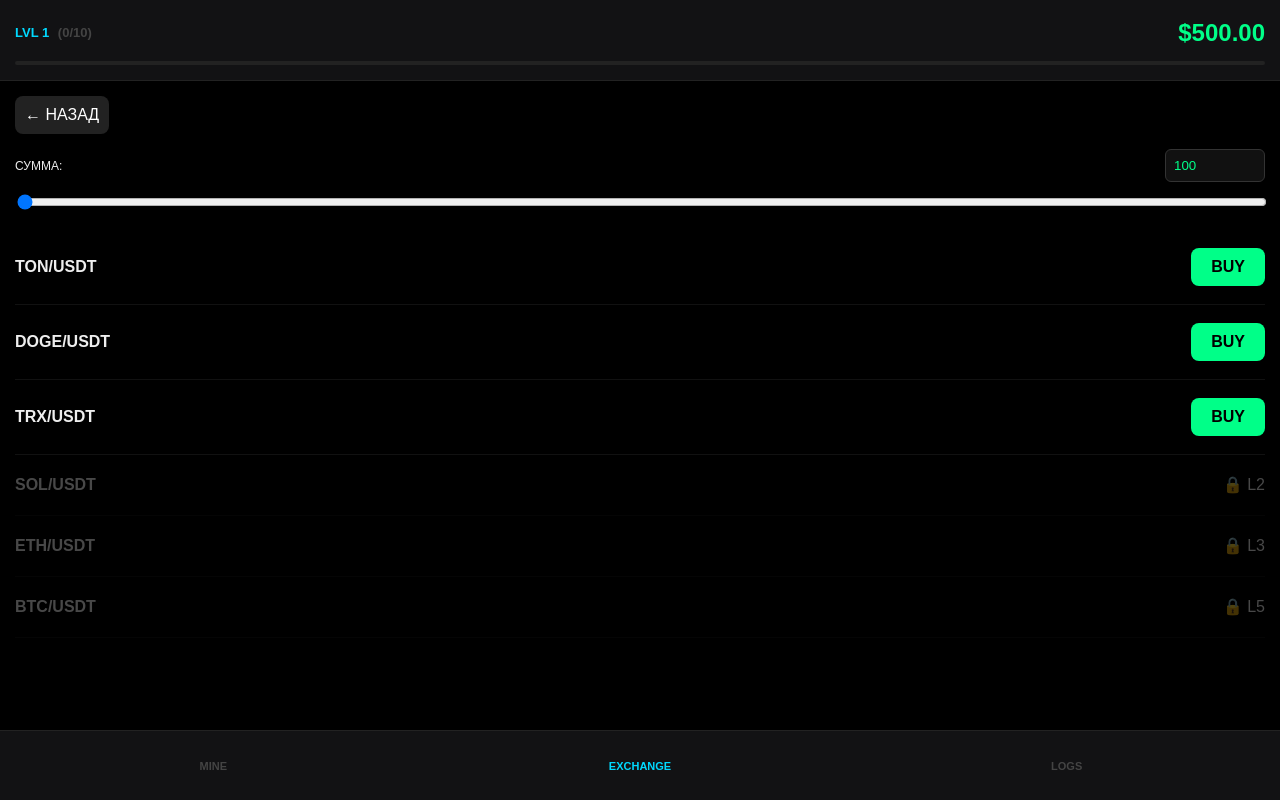
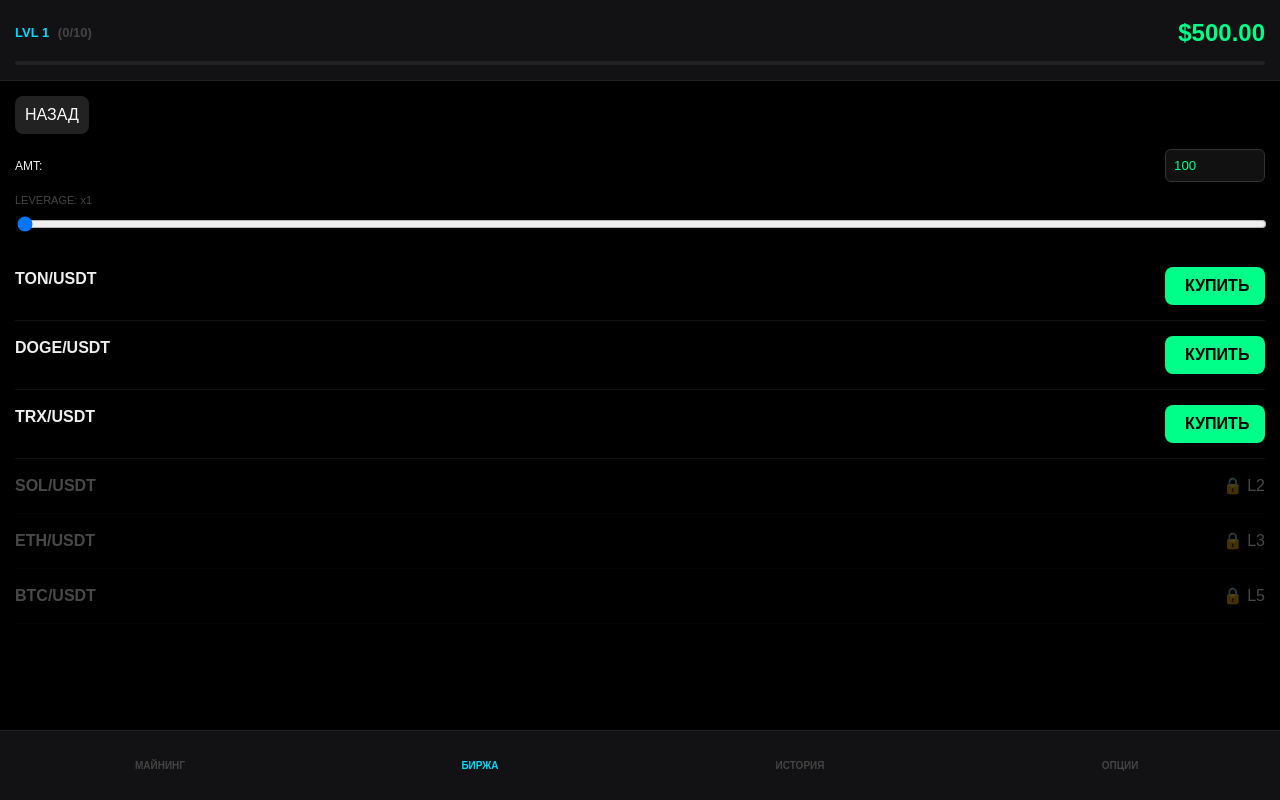
Before and after one commit to katyakuznezc-cmd/treidgame, a React (Vite) app: page / in a window 1280 px wide. Both pictures are taken after a click on the element "1INCH". Built offline with nearby package versions, Linux system fonts and the light colour scheme.

Commit message:
Update App.jsx

```diff
--- a/src/App.jsx
+++ b/src/App.jsx
@@ -1,5 +1,3 @@
-
-
 import React, { useState, useEffect, useRef } from 'react';
 
 const COINS_DATA = [
@@ -33,13 +31,13 @@ export default function App() {
   const [signal, setSignal] = useState(null);
   const [history, setHistory] = useState(() => JSON.parse(localStorage.getItem(`k_hist_${userId}`)) || []);
   const [soundEnabled, setSoundEnabled] = useState(true);
+  const [lang, setLang] = useState('RU');
   const [toast, setToast] = useState(null);
   const [showAd, setShowAd] = useState(false);
 
-  // Расчет уровня и макс плеча
   const lvl = Math.floor(xp / 150) + 1;
   const progress = (xp % 150) / 1.5;
-  const maxLev = lvl >= 5 ? 50 : 10; // Исправлено: теперь переменная определена
+  const maxLev = lvl >= 10 ? 100 : lvl >= 5 ? 50 : 10;
 
   const sndClick = useRef(new Audio('https://www.fesliyanstudios.com/play-mp3/6510'));
   const sndBell = useRef(new Audio('https://assets.mixkit.co/active_storage/sfx/2358/2358-preview.mp3'));
@@ -75,7 +73,7 @@ export default function App() {
     if (tab === 'trade' && !signal) generateSignal();
     const itv = setInterval(() => { if(tab === 'trade') generateSignal() }, 25000);
     return () => clearInterval(itv);
-  }, [tab, lvl, signal]);
+  }, [tab, signal]);
 
   const closeTrade = (coinId) => {
     const p = activePositions[coinId];
@@ -88,15 +86,17 @@ export default function App() {
 
     setTimeout(() => {
       setBalance(b => b + Number(p.amt) + pnl);
-      if(isWin) {
-        setXp(x => x + 15);
-        setWinCount(w => w + 1);
-      }
+      if(isWin) { setXp(x => x + 15); setWinCount(w => w + 1); }
       setHistory(h => [{ coin: coinId, pnl, win: isWin, date: new Date().toLocaleTimeString() }, ...h.slice(0, 10)]);
       setPendingTrades(prev => { const n = {...prev}; delete n[coinId]; return n; });
-      setToast({ msg: isWin ? "+15 XP" : "LIQUIDATION", type: isWin ? 'win' : 'loss' });
+      setToast({ msg: isWin ? (lang === 'RU' ? "+15 ОПЫТ" : "+15 XP") : (lang === 'RU' ? "УБЫТОК" : "LOSS"), type: isWin ? 'win' : 'loss' });
     }, 2000);
   };
+
+  const t = {
+    RU: { mine: 'МАЙНИНГ', trade: 'БИРЖА', logs: 'ИСТОРИЯ', opts: 'ОПЦИИ', prof: 'ПРИБЫЛЬ', buy: 'КУПИТЬ', sell: 'ПРОДАТЬ', back: 'НАЗАД' },
+    EN: { mine: 'MINING', trade: 'EXCHANGE', logs: 'LOGS', opts: 'OPTS', prof: 'PROFIT', buy: 'BUY', sell: 'SELL', back: 'BACK' }
+  }[lang];
 
   return (
     <div className="app-main">
@@ -112,12 +112,10 @@ export default function App() {
         .content { flex: 1; overflow-y: auto; display: flex; flex-direction: column; }
         .signal-box { background: #00121a; border: 1px solid var(--neon); margin: 10px; padding: 12px; border-radius: 8px; }
         .dex-item { background: #0a0a0a; border: 1px solid #222; margin: 8px 10px; padding: 20px; border-radius: 12px; border-left: 5px solid; cursor: pointer; }
-        .sphere { width: 140px; height: 140px; border: 3px solid var(--neon); border-radius: 50%; display: flex; align-items: center; justify-content: center; font-size: 50px; color: var(--neon); margin: 60px auto; cursor: pointer; transition: 0.1s; }
+        .sphere { width: 140px; height: 140px; border: 3px solid var(--neon); border-radius: 50%; display: flex; align-items: center; justify-content: center; font-size: 50px; color: var(--neon); margin: 40px auto; cursor: pointer; transition: 0.1s; box-shadow: 0 0 15px rgba(0,217,255,0.1); }
         .trade-terminal { display: flex; flex-direction: column; padding: 15px; background: #000; min-height: 100%; }
-        .input-sum { background: #111; border: 1px solid #333; color: var(--win); padding: 8px; width: 100px; border-radius: 6px; outline: none; }
-        .pair-row { display: flex; justify-content: space-between; align-items: center; padding: 18px 0; border-bottom: 1px solid #111; }
-        .nav { height: 70px; display: flex; background: var(--panel); border-top: 1px solid #222; }
-        .nav-btn { flex: 1; background: none; border: none; color: #444; font-size: 11px; font-weight: bold; cursor: pointer; }
+        .nav { height: 70px; display: flex; background: var(--panel); border-top: 1px solid #222; padding-bottom: env(safe-area-inset-bottom); }
+        .nav-btn { flex: 1; background: none; border: none; color: #444; font-size: 10px; font-weight: bold; cursor: pointer; }
         .nav-btn.active { color: var(--neon); }
         .modal { position: fixed; inset: 0; background: rgba(0,0,0,0.9); z-index: 9999; display: flex; align-items: center; justify-content: center; padding: 20px; }
         .ad-box { background: #111; border: 2px solid var(--win); padding: 30px; border-radius: 20px; text-align: center; }
@@ -126,9 +124,9 @@ export default function App() {
       {showAd && (
         <div className="modal">
           <div className="ad-box">
-            <h2 style={{color: 'var(--win)', marginTop: 0}}>ПРОФИЛЬ ПОДТВЕРЖДЕН</h2>
-            <p>Вы успешно закрыли 10 сделок. Теперь вы допущены в закрытое комьюнити.</p>
-            <button onClick={() => window.open('https://t.me/vladstelin78', '_blank')} style={{background: 'var(--win)', border:'none', padding:'16px', width:'100%', borderRadius:'10px', fontWeight:'bold', cursor:'pointer'}}>ВСТУПИТЬ В VIP</button>
+            <h2 style={{color: 'var(--win)', marginTop: 0}}>QUALIFIED</h2>
+            <p>{lang === 'RU' ? '10 сделок закрыто! Доступ в VIP открыт.' : '10 trades closed! VIP access granted.'}</p>
+            <button onClick={() => window.open('https://t.me/kriptoalians', '_blank')} style={{background: 'var(--win)', border:'none', padding:'16px', width:'100%', borderRadius:'10px', fontWeight:'bold', cursor:'pointer'}}>JOIN CHANNEL</button>
           </div>
         </div>
       )}
@@ -151,10 +149,14 @@ export default function App() {
                 {signal && (
                   <div className="signal-box">
                     <div style={{display:'flex', justifyContent:'space-between', fontSize:'11px'}}>
-                      <span style={{color:'var(--neon)'}}>СИГНАЛ: {signal.coin}</span>
+                      <span style={{color:'var(--neon)'}}>{signal.coin}</span>
                       <span style={{color:'var(--win)'}}>+{signal.bonus}%</span>
                     </div>
-                    <div style={{fontSize: '16px', fontWeight:'bold', margin:'8px 0'}}>{signal.buyDex} → {signal.sellDexName}</div>
+                    <div style={{fontSize: '16px', fontWeight:'bold', margin:'5px 0'}}>{signal.buyDex} → {signal.sellDexName}</div>
+                    {/* КАЛЬКУЛЯТОР ПРОФИТА */}
+                    <div style={{fontSize: '10px', color: '#555', borderTop: '1px solid #222', paddingTop: '5px'}}>
+                      {t.prof} (x{leverage}): <span style={{color: 'var(--win)'}}>+${((tradeAmount * leverage * signal.bonus) / 100).toFixed(2)}</span>
+                    </div>
                   </div>
                 )}
                 {EXCHANGES.map(d => (
@@ -165,31 +167,25 @@ export default function App() {
               </div>
             ) : (
               <div className="trade-terminal">
-                <button onClick={() => setSelectedDex(null)} style={{background:'#222', border:'none', color:'#fff', padding:'10px', borderRadius:'8px', alignSelf:'flex-start', marginBottom:'15px'}}>← НАЗАД</button>
+                <button onClick={() => setSelectedDex(null)} style={{background:'#222', border:'none', color:'#fff', padding:'10px', borderRadius:'8px', alignSelf:'flex-start', marginBottom:'15px'}}>{t.back}</button>
                 <div style={{display:'flex', justifyContent:'space-between', alignItems:'center', marginBottom:'10px'}}>
-                  <span style={{fontSize:'12px'}}>СУММА:</span>
-                  <input type="number" className="input-sum" value={tradeAmount} onChange={e => setTradeAmount(Number(e.target.value))} />
+                  <span style={{fontSize:'12px'}}>AMT:</span>
+                  <input type="number" style={{background:'#111', border:'1px solid #333', color:'var(--win)', padding:'8px', width:'100px', borderRadius:'6px'}} value={tradeAmount} onChange={e => setTradeAmount(Number(e.target.value))} />
                 </div>
+                <div style={{fontSize:'11px', color:'#444', marginBottom:'5px'}}>LEVERAGE: x{leverage}</div>
                 <input type="range" min="1" max={maxLev} value={leverage} onChange={e => setLeverage(Number(e.target.value))} style={{width:'100%', marginBottom:'20px'}} />
                 {COINS_DATA.map(c => {
                   const pos = activePositions[c.id];
                   const locked = c.lvl > lvl;
                   return (
-                    <div key={c.id} className="pair-row" style={{opacity: locked ? 0.3 : 1}}>
+                    <div key={c.id} style={{display:'flex', justifyContent:'space-between', padding:'15px 0', borderBottom:'1px solid #111', opacity: locked ? 0.3 : 1}}>
                       <b>{c.id}/USDT</b>
                       {locked ? <span>🔒 L{c.lvl}</span> :
                         <button
-                          style={{background: pos ? 'var(--loss)' : 'var(--win)', color: '#000', border:'none', padding:'10px 20px', borderRadius:'8px', fontWeight:'bold'}}
-                          onClick={() => {
-                            if(pos) closeTrade(c.id);
-                            else {
-                              if(tradeAmount > balance) return;
-                              setBalance(b => b - tradeAmount);
-                              setActivePositions(p => ({ ...p, [c.id]: { amt: tradeAmount, lev: leverage, dex: selectedDex, signalId: signal?.id, bonus: signal?.bonus } }));
-                            }
-                          }}
+                          style={{background: pos ? 'var(--loss)' : 'var(--win)', color: '#000', border:'none', padding:'10px 20px', borderRadius:'8px', fontWeight:'bold', width:'100px'}}
+                          onClick={() => pos ? closeTrade(c.id) : (tradeAmount <= balance && setBalance(b => b - tradeAmount) && setActivePositions(p => ({ ...p, [c.id]: { amt: tradeAmount, lev: leverage, dex: selectedDex, signalId: signal?.id, bonus: signal?.bonus } })))}
                         >
-                          {pos ? 'SELL' : 'BUY'}
+                          {pos ? t.sell : t.buy}
                         </button>
                       }
                     </div>
@@ -211,7 +207,7 @@ export default function App() {
 
         {tab === 'awards' && (
           <div style={{padding:'20px'}}>
-            <h3 style={{fontSize: '20px'}}>HISTORY</h3>
+            <h3 style={{fontSize: '20px'}}>{t.logs}</h3>
             {history.map((h, i) => (
               <div key={i} style={{display:'flex', justifyContent:'space-between', padding:'10px 0', borderBottom:'1px solid #111'}}>
                 <span>{h.coin}</span>
@@ -220,12 +216,29 @@ export default function App() {
             ))}
           </div>
         )}
+
+        {tab === 'opts' && (
+          <div style={{padding:'20px'}}>
+            <h3 style={{fontSize: '20px'}}>{t.opts}</h3>
+            <button onClick={() => setSoundEnabled(!soundEnabled)} style={{width:'100%', padding:'15px', background:'#222', color:'#fff', border:'none', borderRadius:'10px', marginBottom:'10px'}}>
+              SOUND: {soundEnabled ? 'ON' : 'OFF'}
+            </button>
+            <button onClick={() => setLang(lang === 'RU' ? 'EN' : 'RU')} style={{width:'100%', padding:'15px', background:'#222', color:'#fff', border:'none', borderRadius:'10px', marginBottom:'20px'}}>
+              LANG: {lang}
+            </button>
+            <div style={{textAlign:'center', fontSize:'12px', color:'#444'}}>
+              Dev: <a href="https://t.me/vladstelin78" style={{color:'var(--neon)'}}>@vladstelin78</a><br/>
+              Creator: <a href="https://t.me/kriptoalians" style={{color:'var(--neon)'}}>@kriptoalians</a>
+            </div>
+          </div>
+        )}
       </div>
 
       <nav className="nav">
-        <button className={`nav-btn ${tab === 'mining' ? 'active' : ''}`} onClick={() => setTab('mining')}>MINE</button>
-        <button className={`nav-btn ${tab === 'trade' ? 'active' : ''}`} onClick={() => setTab('trade')}>EXCHANGE</button>
-        <button className={`nav-btn ${tab === 'awards' ? 'active' : ''}`} onClick={() => setTab('awards')}>LOGS</button>
+        <button className={`nav-btn ${tab === 'mining' ? 'active' : ''}`} onClick={() => setTab('mining')}>{t.mine}</button>
+        <button className={`nav-btn ${tab === 'trade' ? 'active' : ''}`} onClick={() => setTab('trade')}>{t.trade}</button>
+        <button className={`nav-btn ${tab === 'awards' ? 'active' : ''}`} onClick={() => setTab('awards')}>{t.logs}</button>
+        <button className={`nav-btn ${tab === 'opts' ? 'active' : ''}`} onClick={() => setTab('opts')}>{t.opts}</button>
       </nav>
     </div>
   );
```
